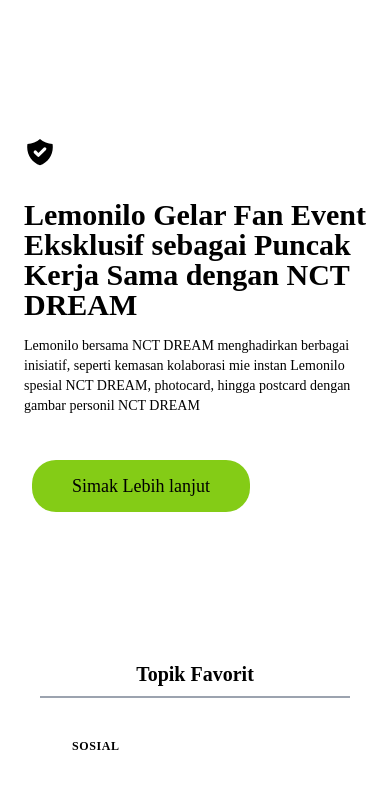
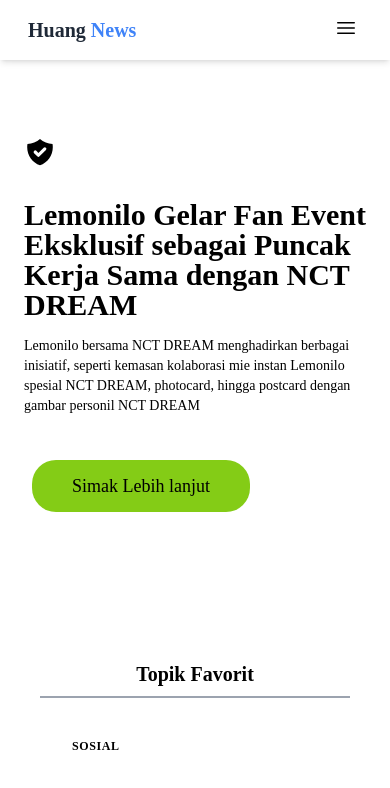
Before and after one commit to nabilarishajuliana/news-web-kelompok7-new, a Next.js app: page / in a window 390 px wide. Shown: the top 788 px of the page. Built offline with nearby package versions, Linux system fonts and the light colour scheme; no server answers.

Commit message:
update navbar.jsx

```diff
--- a/src/components/Navbar.jsx
+++ b/src/components/Navbar.jsx
@@ -1,8 +1,79 @@
+import { useState } from "react";
 
 const Navbar = () => {
+  let Links = [
+    { name: "Home", link: "/" },
+    { name: "News", link: "/#News" },
+    { name: "Contact", link: "/#Footer" },
+  ];
+  let [open, setOpen] = useState(false);
+  return (
+    <div className="shadow-md w-full fixed top-0 left-0 bg-white">
+      <div className="md:flex items-center justify-between bg-white py-4 md:px-10 px-7 container mx-auto">
+        <div
+          className="font-bold text-xl cursor-pointer flex items-center font-[Poppins]
+      text-gray-800 "
+        >
+          <h2>
+            Huang <span className="text-blue-500">News</span>
+          </h2>
+        </div>
 
-  return (
-    <></>
+        <div
+          onClick={() => setOpen(!open)}
+          className="text-3xl absolute right-8 top-4 cursor-pointer md:hidden"
+        >
+          {open ? (
+            <svg
+              xmlns="http://www.w3.org/2000/svg"
+              fill="none"
+              viewBox="0 0 24 24"
+              stroke-width="1.5"
+              stroke="currentColor"
+              className="w-6 h-6"
+            >
+              <path
+                strokeLinecap="round"
+                strokeLinejoin="round"
+                d="M6 18L18 6M6 6l12 12"
+              />
+            </svg>
+          ) : (
+            <svg
+              xmlns="http://www.w3.org/2000/svg"
+              fill="none"
+              viewBox="0 0 24 24"
+              stroke-width="1.5"
+              stroke="currentColor"
+              className="w-6 h-6"
+            >
+              <path
+                strokeLinecap="round"
+                strokeLinejoin="round"
+                d="M3.75 6.75h16.5M3.75 12h16.5m-16.5 5.25h16.5"
+              />
+            </svg>
+          )}
+        </div>
+
+        <ul
+          className={`md:flex md:items-center md:pb-0 pb-2 absolute md:static bg-white md:z-auto z-[-1] left-0 w-full md:w-auto md:pl-0 pl-7 transition-all duration-500 ease-in ${
+            open ? "top-10 " : "top-[-490px]"
+          }`}
+        >
+          {Links.map((link) => (
+            <li key={link.name} className="md:ml-8 text-xl md:my-0 my-7">
+              <a
+                href={link.link}
+                className="text-gray-800 hover:text-blue-400 duration-500 text-base"
+              >
+                {link.name}
+              </a>
+            </li>
+          ))}
+        </ul>
+      </div>
+    </div>
   );
 };
 
```
